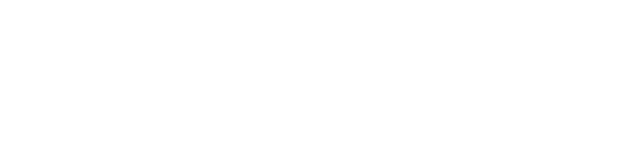
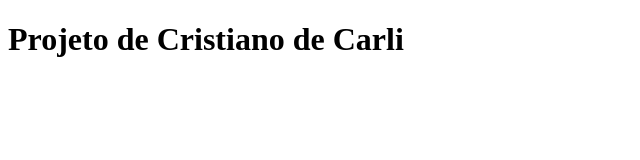
Before and after one commit to D3Carli/curso-git, a plain HTML site: page index.html in a window 1280 px wide. Shown: the whole page, without its empty margins (0-640 px from the left). Drawn offline with Linux system fonts and the light colour scheme.

Commit message:
Titulo da pagina

```diff
--- a/index.html
+++ b/index.html
@@ -6,6 +6,7 @@
 </head>
 
 <body>
+    <h1>Projeto de Cristiano de Carli</h1>
 </body>
 
 </html>
```
